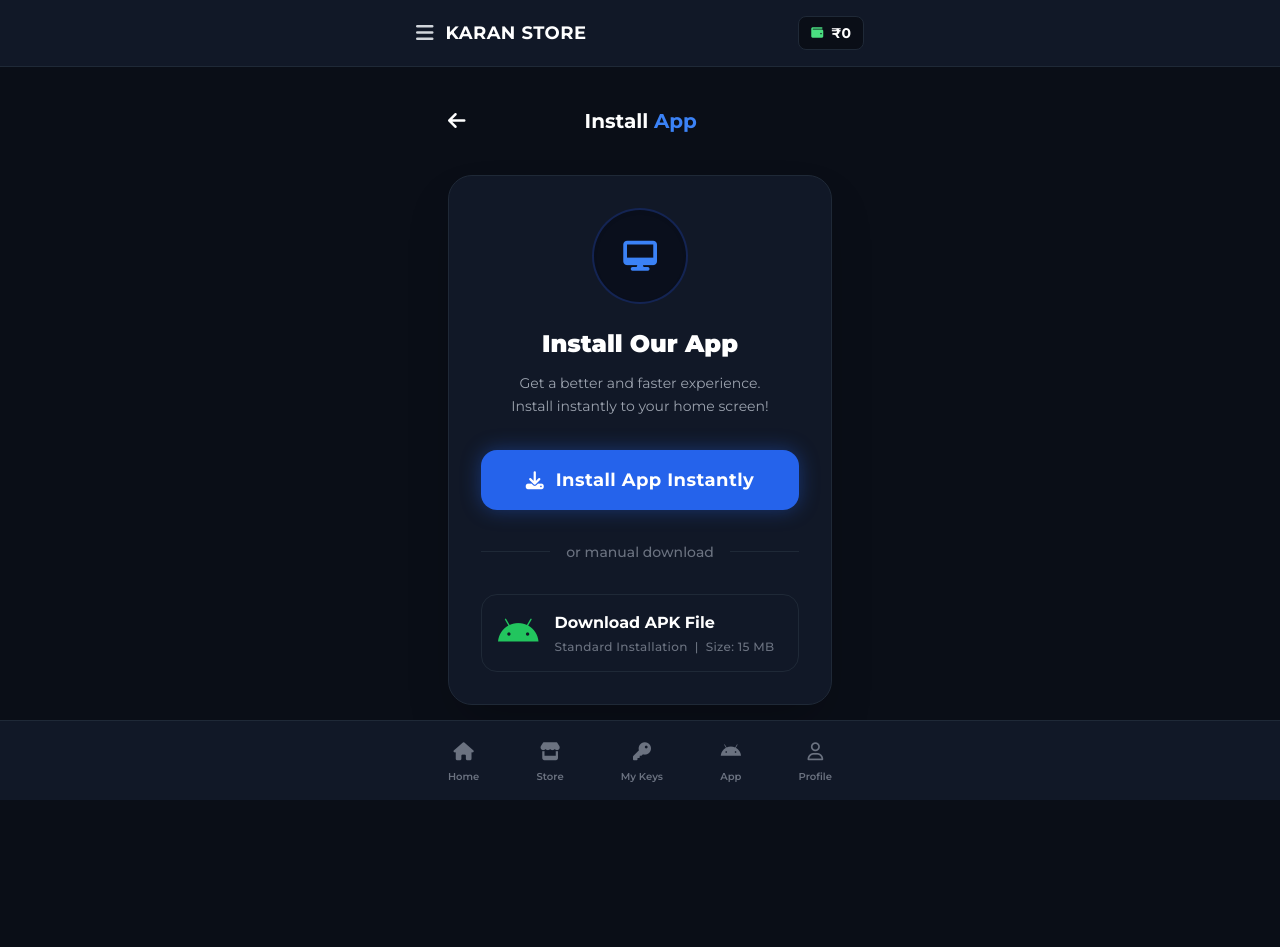
After one commit to KARAMbhaiyaaaa425/yooooooo, a Flask app: page /download in a window 1280 px wide. The commit adds this page. Run offline with Flask 3, Linux system fonts and the light colour scheme; the visitor is signed in with stand-in values (Sample User, id 1); data that the repository does not hold is empty; some libraries are stand-ins or nearby versions.

Commit message:
Add files via upload

```diff
--- /dev/null
+++ b/templates/download.html
@@ -0,0 +1,51 @@
+{% extends "layout.html" %}
+
+{% block content %}
+<div class="max-w-md mx-auto pt-6 px-4 pb-24">
+    <!-- Header -->
+    <div class="flex items-center mb-10">
+        <a href="javascript:history.back()" class="text-white hover:text-gray-300 transition mr-4">
+            <i class="fa-solid fa-arrow-left text-xl"></i>
+        </a>
+        <h1 class="text-white text-xl font-bold mx-auto pr-8">Install <span class="text-blue-500">App</span></h1>
+    </div>
+
+    <!-- Main Card -->
+    <div class="bg-[#111827] border border-gray-800 rounded-3xl p-8 shadow-2xl flex flex-col items-center text-center">
+
+        <!-- Icon Circle -->
+        <div class="w-24 h-24 rounded-full border-2 border-blue-900/50 bg-[#0a0f1c] flex items-center justify-center mb-6 shadow-inner">
+            <i class="fa-solid fa-desktop text-3xl text-blue-500"></i>
+        </div>
+
+        <!-- Text -->
+        <h2 class="text-white text-2xl font-black mb-3">Install Our App</h2>
+        <p class="text-gray-400 text-sm mb-8 px-4 leading-relaxed">
+            Get a better and faster experience.<br>Install instantly to your home screen!
+        </p>
+
+        <!-- Big Install Button (PWA) -->
+        <button onclick="window.installPWA()" class="w-full bg-blue-600 hover:bg-blue-500 text-white font-bold py-4 rounded-2xl flex items-center justify-center gap-3 transition shadow-[0_0_20px_rgba(37,99,235,0.4)] mb-8">
+            <i class="fa-solid fa-download text-lg"></i>
+            <span class="text-lg tracking-wide">Install App Instantly</span>
+        </button>
+
+        <!-- Divider -->
+        <div class="flex items-center w-full mb-8">
+            <div class="flex-1 border-t border-gray-800"></div>
+            <span class="px-4 text-gray-500 text-sm font-medium">or manual download</span>
+            <div class="flex-1 border-t border-gray-800"></div>
+        </div>
+
+        <!-- Android APK Card -->
+        <a href="/static/app.apk" download="app.apk" class="w-full bg-transparent border border-gray-800 rounded-2xl p-4 flex items-center gap-4 hover:border-gray-600 transition group cursor-pointer text-left">
+            <i class="fa-brands fa-android text-4xl text-green-500 group-hover:scale-110 transition-transform"></i>
+            <div>
+                <h3 class="text-white font-bold text-base mb-1">Download APK File</h3>
+                <p class="text-gray-500 text-xs font-medium tracking-wide">Standard Installation &nbsp;|&nbsp; Size: 15 MB</p>
+            </div>
+        </a>
+
+    </div>
+</div>
+{% endblock %}
```
Also changed, not shown: templates/store.html (+0 -35 lines), templates/layout.html (line endings or trailing spaces).
